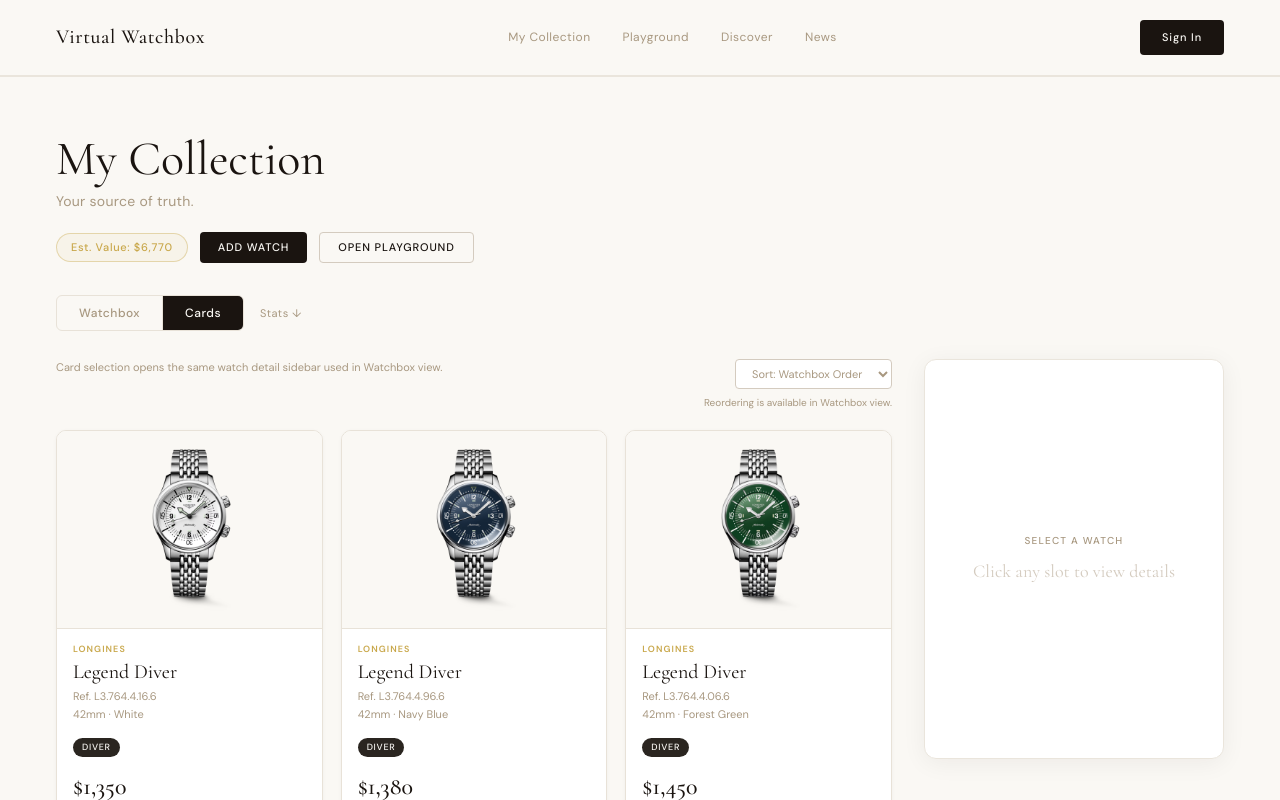
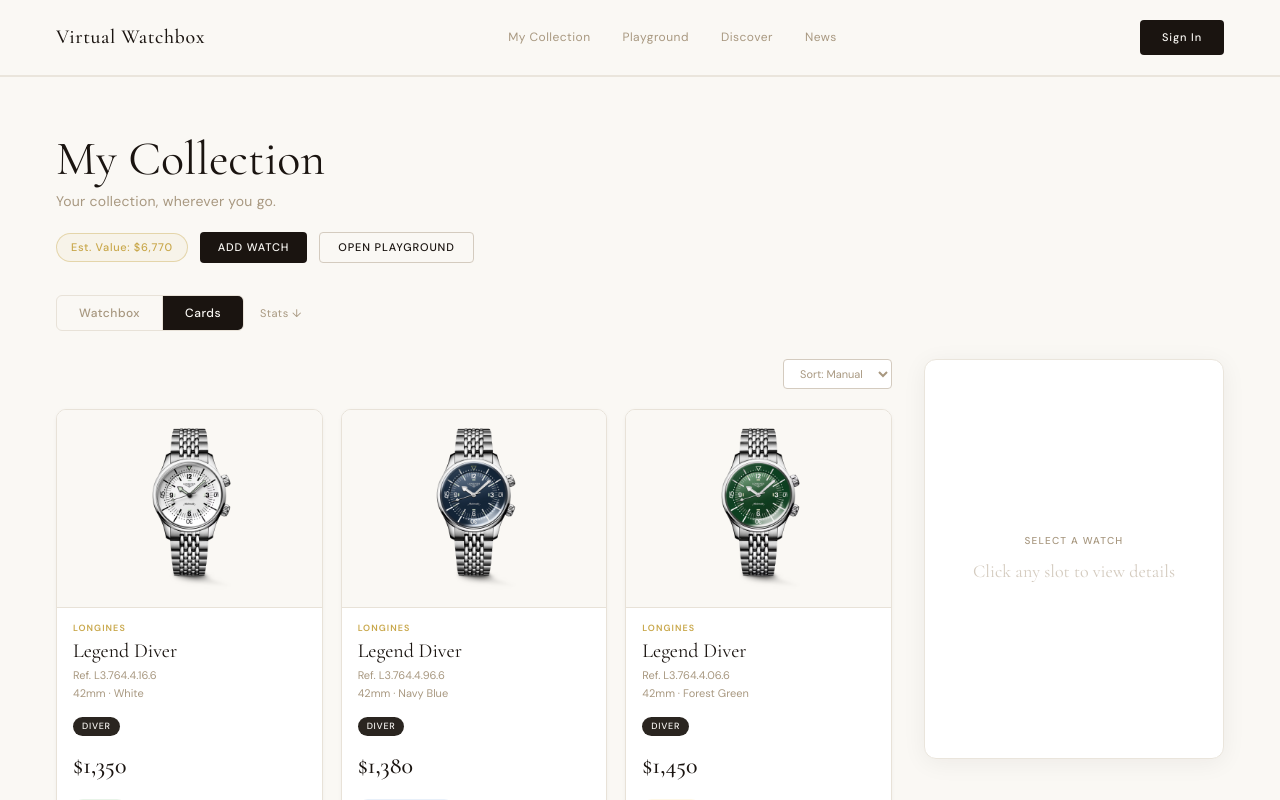
Before and after one commit to cappadonna06/virtualwatchbox, a Next.js app: page /collection in a window 1280 px wide. Both pictures are taken after a click on the button "Cards". Shown: the top 800 px of the page. Built offline with nearby package versions, Linux system fonts and the light colour scheme.

Commit message:
Clarify watch interactions and align detail panels

```diff
--- a/app/collection/page.tsx
+++ b/app/collection/page.tsx
@@ -10,6 +10,7 @@
 import ViewSwitcher from '@/components/collection/ViewSwitcher'
 import WatchCard from '@/components/collection/WatchCard'
 import WatchSidebar from '@/components/collection/WatchSidebar'
+import { useDesktopSidebarOffset } from '@/components/collection/useDesktopSidebarOffset'
 import { useCollectionSession } from './CollectionSessionProvider'
 import { brand } from '@/lib/brand'
 
@@ -272,6 +273,8 @@
   onCloseSidebar: () => void
   onRequestDelete: (watch: Watch) => void
 }) {
+  const { gridRef, sidebarRef, sidebarOffset, registerCardRef } = useDesktopSidebarOffset(activeSlot, activeWatch !== null)
+
   return (
     <>
       <div
@@ -281,11 +284,8 @@
 
       <div className="collection-grid" style={{ display: 'grid', gridTemplateColumns: '1fr 300px', gap: 32, alignItems: 'start' }}>
         <div>
-          <div style={{ display: 'flex', justifyContent: 'space-between', alignItems: 'flex-start', gap: 16, marginBottom: 20, flexWrap: 'wrap' }}>
-            <div style={{ fontFamily: brand.font.sans, fontSize: 11, color: brand.colors.muted }}>
-              Card selection opens the same watch detail sidebar used in Watchbox view.
-            </div>
-            <div style={{ display: 'flex', flexDirection: 'column', alignItems: 'flex-end', gap: 6 }}>
+          <div style={{ display: 'flex', justifyContent: 'flex-end', alignItems: 'flex-start', gap: 16, marginBottom: 20, flexWrap: 'wrap' }}>
+            <div>
               <select
                 value={sortBy}
                 onChange={event => setSortBy(event.target.value as SortMode)}
@@ -301,25 +301,26 @@
                   outline: 'none',
                 }}
               >
-                <option value="manual">Sort: Watchbox Order</option>
+                <option value="manual">Sort: Manual</option>
                 <option value="brand">Sort: Brand</option>
                 <option value="value">Sort: Value</option>
                 <option value="type">Sort: Type</option>
               </select>
-              <span style={{ fontFamily: brand.font.sans, fontSize: 10, color: brand.colors.muted }}>
-                Reordering is available in Watchbox view.
-              </span>
             </div>
           </div>
 
-          <div style={{ display: 'grid', gridTemplateColumns: 'repeat(auto-fit, minmax(220px, 1fr))', gap: 18 }}>
+          <div
+            ref={gridRef}
+            style={{ display: 'grid', gridTemplateColumns: 'repeat(auto-fit, minmax(220px, 1fr))', gap: 18 }}
+          >
             {watches.map((watch, index) => (
-              <WatchCard
-                key={watch.id}
-                watch={watch}
-                isActive={activeSlot === index}
-                onSelect={() => onCardSelect(index)}
-              />
+              <div key={watch.id} ref={registerCardRef(index)}>
+                <WatchCard
+                  watch={watch}
+                  isActive={activeSlot === index}
+                  onSelect={() => onCardSelect(index)}
+                />
+              </div>
             ))}
           </div>
         </div>
@@ -347,7 +348,11 @@
           >
             ✕
           </button>
-          <div className="sidebar-content">
+          <div
+            className="sidebar-content"
+            ref={sidebarRef}
+            style={{ marginTop: sidebarOffset }}
+          >
             <WatchSidebar
               watch={activeWatch}
               onRequestDelete={onRequestDelete}
--- a/app/playground/page.tsx
+++ b/app/playground/page.tsx
@@ -1,6 +1,6 @@
 'use client'
 
-import { Suspense, useEffect, useLayoutEffect, useMemo, useRef, useState } from 'react'
+import { Suspense, useEffect, useLayoutEffect, useMemo, useRef, useState, type RefCallback, type RefObject } from 'react'
 import { useRouter, useSearchParams } from 'next/navigation'
 import type { PlaygroundBox, PlaygroundBoxEntry, Watch } from '@/types/watch'
 import { FRAMES, LININGS, SLOT_COUNTS } from '@/lib/frameConfig'
@@ -13,6 +13,7 @@
 import ViewSwitcher from '@/components/collection/ViewSwitcher'
 import WatchCard from '@/components/collection/WatchCard'
 import CollectionStats from '@/components/collection/CollectionStats'
+import { useDesktopSidebarOffset } from '@/components/collection/useDesktopSidebarOffset'
 import { brand } from '@/lib/brand'
 
 const STORAGE_KEY = 'playgroundBoxes'
@@ -128,6 +129,10 @@
   const activeSlot = selectedEntryId
     ? sortedEntries.findIndex(item => item.entry.id === selectedEntryId)
     : -1
+  const { gridRef, sidebarRef, sidebarOffset, registerCardRef } = useDesktopSidebarOffset(
+    activeView === 'cards' && activeSlot >= 0 ? activeSlot : null,
+    activeView === 'cards' && selectedItem !== null,
+  )
 
   const sc = SLOT_COUNTS.find(slot => slot.n === (activeBox?.slotCount ?? 6)) ?? SLOT_COUNTS[1]
   const overflowSummary = getOverflowSummary(
@@ -488,6 +493,8 @@
                 onCardSelect={handleCardSelect}
                 sortBy={sortBy}
                 setSortBy={setSortBy}
+                gridRef={gridRef}
+                registerCardRef={registerCardRef}
               />
             )}
           </div>
@@ -515,7 +522,11 @@
             >
               ✕
             </button>
-            <div className="sidebar-content">
+            <div
+              className="sidebar-content"
+              ref={sidebarRef}
+              style={{ marginTop: sidebarOffset }}
+            >
               <WatchSidebar
                 watch={selectedItem?.displayWatch ?? null}
                 sourceWatchId={selectedItem?.sourceWatch.id ?? null}
@@ -1003,21 +1014,28 @@
   onCardSelect: (index: number) => void
   sortBy: SortMode
   setSortBy: (v: SortMode) => void
+  gridRef: RefObject<HTMLDivElement>
+  registerCardRef: (index: number) => RefCallback<HTMLDivElement>
 }
 
 const SORT_OPTIONS: { value: SortMode; label: string }[] = [
-  { value: 'manual', label: 'Watchbox Order' },
+  { value: 'manual', label: 'Manual' },
   { value: 'brand', label: 'Brand' },
   { value: 'value', label: 'Value' },
   { value: 'type', label: 'Type' },
 ]
 
-function CardsView({ watches, activeSlot, onCardSelect, sortBy, setSortBy }: CardsViewProps) {
+function CardsView({
+  watches,
+  activeSlot,
+  onCardSelect,
+  sortBy,
+  setSortBy,
+  gridRef,
+  registerCardRef,
+}: CardsViewProps) {
   return (
     <div>
-      <div style={{ fontFamily: brand.font.sans, fontSize: 10, color: brand.colors.muted, marginBottom: 10 }}>
-        Reordering is available in Watchbox view.
-      </div>
       <div style={{ display: 'flex', gap: 6, marginBottom: 16 }}>
         {SORT_OPTIONS.map(opt => (
           <button
@@ -1041,15 +1059,19 @@
           </button>
         ))}
       </div>
-      <div className="grid grid-cols-1 sm:grid-cols-2 lg:grid-cols-3 gap-5">
+      <div
+        ref={gridRef}
+        className="grid grid-cols-1 sm:grid-cols-2 lg:grid-cols-3 gap-5"
+      >
         {watches.map((watch, index) => (
+          <div key={watch.id} ref={registerCardRef(index)}>
             <WatchCard
-            key={watch.id}
               watch={watch}
               mode="playground"
               isActive={activeSlot === index}
               onSelect={() => onCardSelect(index)}
             />
+          </div>
         ))}
       </div>
     </div>
--- a/components/collection/CollectionHeader.tsx
+++ b/components/collection/CollectionHeader.tsx
@@ -36,7 +36,7 @@
             letterSpacing: '0.02em',
           }}
         >
-          Your source of truth.
+          Your collection, wherever you go.
         </p>
       </div>
 
--- a/components/collection/WatchCard.tsx
+++ b/components/collection/WatchCard.tsx
@@ -1,9 +1,7 @@
 'use client'
 
-import { useState } from 'react'
 import Image from 'next/image'
 import type { Watch, OwnershipStatus, WatchCondition } from '@/types/watch'
-import HoverCard from '@/components/watchbox/HoverCard'
 import { brand } from '@/lib/brand'
 
 function fmt(n: number) {
@@ -33,15 +31,12 @@
 }
 
 export default function WatchCard({ watch, isActive, onSelect, mode = 'collection' }: Props) {
-  const [isHovered, setIsHovered] = useState(false)
   const status = statusStyles[watch.ownershipStatus]
   const condition = conditionStyles[watch.condition]
 
   return (
     <div
       onClick={onSelect}
-      onMouseEnter={() => setIsHovered(true)}
-      onMouseLeave={() => setIsHovered(false)}
       style={{
         position: 'relative',
         cursor: 'pointer',
@@ -53,15 +48,10 @@
         overflow: 'hidden',
         boxShadow: isActive
           ? brand.shadow.gold
-          : isHovered
-            ? brand.shadow.md
-            : brand.shadow.xs,
-        transform: isHovered ? 'translateY(-2px)' : 'translateY(0)',
-        transition: `box-shadow ${brand.transition.base}, transform ${brand.transition.base}, border-color ${brand.transition.base}`,
+          : brand.shadow.xs,
+        transition: `box-shadow ${brand.transition.base}, border-color ${brand.transition.base}`,
       }}
     >
-      {isHovered && <HoverCard watch={watch} />}
-
       {/* Image / dial section */}
       <div
         style={{
--- /dev/null
+++ b/components/collection/useDesktopSidebarOffset.ts
@@ -0,0 +1,72 @@
+'use client'
+
+import { useLayoutEffect, useRef, useState } from 'react'
+
+export function useDesktopSidebarOffset(activeIndex: number | null, enabled: boolean) {
+  const gridRef = useRef<HTMLDivElement | null>(null)
+  const sidebarRef = useRef<HTMLDivElement | null>(null)
+  const cardRefs = useRef(new Map<number, HTMLDivElement>())
+  const [isDesktop, setIsDesktop] = useState(false)
+  const [sidebarOffset, setSidebarOffset] = useState(0)
+
+  useLayoutEffect(() => {
+    const updateViewport = () => setIsDesktop(window.innerWidth >= 768)
+    updateViewport()
+    window.addEventListener('resize', updateViewport)
+    return () => window.removeEventListener('resize', updateViewport)
+  }, [])
+
+  useLayoutEffect(() => {
+    if (!enabled || !isDesktop || activeIndex === null) {
+      setSidebarOffset(0)
+      return
+    }
+
+    const updateOffset = () => {
+      const grid = gridRef.current
+      const sidebar = sidebarRef.current
+      const selectedCard = cardRefs.current.get(activeIndex)
+
+      if (!grid || !sidebar || !selectedCard) {
+        setSidebarOffset(0)
+        return
+      }
+
+      const desiredOffset = Math.max(selectedCard.offsetTop - 8, 0)
+      const maxOffset = Math.max(grid.offsetHeight - sidebar.offsetHeight, 0)
+      setSidebarOffset(Math.min(desiredOffset, maxOffset))
+    }
+
+    updateOffset()
+
+    const observer = new ResizeObserver(updateOffset)
+    if (gridRef.current) observer.observe(gridRef.current)
+    if (sidebarRef.current) observer.observe(sidebarRef.current)
+    const selectedCard = cardRefs.current.get(activeIndex)
+    if (selectedCard) observer.observe(selectedCard)
+
+    window.addEventListener('resize', updateOffset)
+
+    return () => {
+      observer.disconnect()
+      window.removeEventListener('resize', updateOffset)
+    }
+  }, [activeIndex, enabled, isDesktop])
+
+  function registerCardRef(index: number) {
+    return (node: HTMLDivElement | null) => {
+      if (node) {
+        cardRefs.current.set(index, node)
+      } else {
+        cardRefs.current.delete(index)
+      }
+    }
+  }
+
+  return {
+    gridRef,
+    sidebarRef,
+    sidebarOffset: isDesktop && enabled ? sidebarOffset : 0,
+    registerCardRef,
+  }
+}
```
Also changed, not shown: components/collection/WatchBox.tsx (+40 -24 lines). Lines whose indentation alone changed are shown as unchanged.
